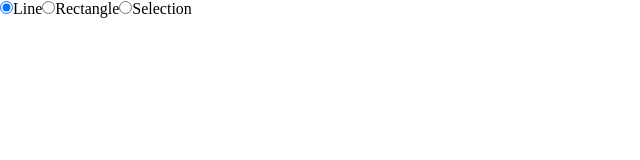
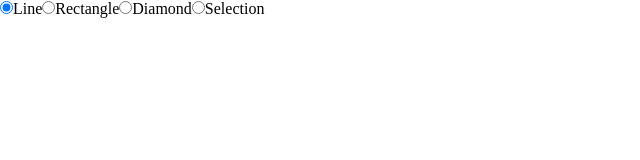
Before and after one commit to PranjalMantri/Drawing-App, a React (Vite) app: page / in a window 1280 px wide. Shown: the top 160 px of the page, without its empty margins (0-640 px from the left). Built offline with nearby package versions, Linux system fonts and the light colour scheme.

Commit message:
feat: add diamond shape

```diff
--- a/src/App.jsx
+++ b/src/App.jsx
@@ -30,6 +30,28 @@ function createElement(x1, y1, x2, y2, type, id) {
         y2,
         draw: (ctx) => {
           ctx.strokeRect(x1, y1, x2 - x1, y2 - y1);
+        },
+      };
+
+    case "diamond":
+      return {
+        elementId,
+        type,
+        x1,
+        y1,
+        x2,
+        y2,
+        draw: (ctx) => {
+          const midX = (x1 + x2) / 2;
+          const midY = (y1 + y2) / 2;
+
+          ctx.beginPath();
+          ctx.moveTo(midX, y1);
+          ctx.lineTo(x2, midY);
+          ctx.lineTo(midX, y2);
+          ctx.lineTo(x1, midY);
+          ctx.closePath();
+          ctx.stroke();
         },
       };
     default:
@@ -88,6 +110,15 @@ function isWithinElement(x, y, element) {
 
       return x >= minX && x <= maxX && y >= minY && y <= maxY;
 
+    case "diamond":
+      const centerX = (x1 + x2) / 2;
+      const centerY = (y1 + y2) / 2;
+      const halfWidth = Math.abs(x2 - x1) / 2;
+      const halfHeight = Math.abs(y2 - y1) / 2;
+
+      const value =
+        Math.abs(x - centerX) / halfWidth + Math.abs(y - centerY) / halfHeight;
+      return value <= 1;
     default:
       return false;
   }
@@ -112,8 +143,8 @@ function adjustElementCoordinates(element) {
       } else {
         return { x1: x2, y1: y2, x2: x1, y2: y1 };
       }
-
     case "rectangle":
+    case "diamond":
       const minX = Math.min(x1, x2);
       const minY = Math.min(y1, y2);
       const maxX = Math.max(x1, x2);
@@ -263,6 +294,14 @@ function App() {
         <input
           type="radio"
           name="actionType"
+          value={"diamond"}
+          checked={tool === "diamond"}
+          onChange={() => setTool("diamond")}
+        />
+        <label htmlFor="diamond">Diamond</label>
+        <input
+          type="radio"
+          name="actionType"
           value={"selection"}
           checked={tool === "selection"}
           onChange={() => setTool("selection")}
```
